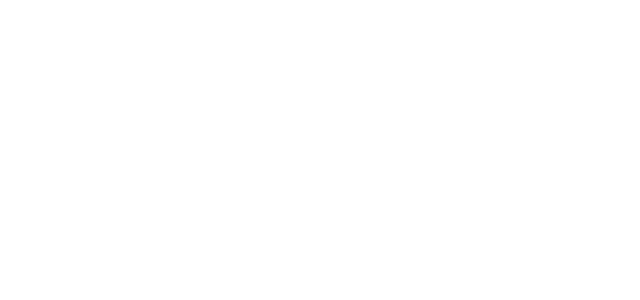
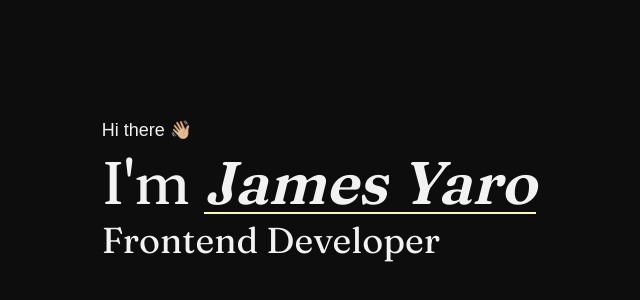
Before and after one commit to yaroCreates/my_portfolio, a Next.js app: page / in a window 1280 px wide. Shown: the part 212-512 px from the top of the page, without its empty margins (321-961 px from the left). Built offline with nearby package versions, Linux system fonts and the light colour scheme.

Commit message:
feat: hero section

```diff
--- /dev/null
+++ b/app/components/Hero.jsx
@@ -0,0 +1,20 @@
+import React from "react";
+
+const Hero = () => {
+  return (
+    <div className="max-w-4xl mx-auto flex items-center justify-center h-screen p-3 sm:p-0">
+      <div className="h-full flex flex-col justify-center items-left gap-2">
+        <h3 className="text-sm md:text-lg text-white w-full">Hi there 👋🏼</h3>
+        <h1 className="text-white text-3xl sm:text-6xl">
+          I&apos;m{" "}
+          <span className="italic font-semibold relative">
+            James Yaro <hr className="absolute w-full right-0 border border-[#FBFCB0]" />
+          </span>
+        </h1>
+        <h1 className="text-white text-2xl sm:text-4xl">Frontend Developer</h1>
+      </div>
+    </div>
+  );
+};
+
+export default Hero;
--- a/app/globals.css
+++ b/app/globals.css
@@ -12,7 +12,7 @@
 }
 
 h1 {
-  font-family: var(--font-roboto-mono);
+  font-family: var(--font-fraunces);
 }
 
 body {
--- a/app/layout.js
+++ b/app/layout.js
@@ -1,5 +1,4 @@
-import localFont from "next/font/local";
-import { Inter, Fraunces } from "next/font/google";
+import { Fraunces, Inter } from "next/font/google";
 import "./globals.css";
 
 const inter = Inter({
--- a/app/page.js
+++ b/app/page.js
@@ -1,9 +1,10 @@
 import Image from "next/image";
+import Hero from "./components/Hero";
 
 export default function Home() {
   return (
-    <div>
-
+    <div className="bg-black">
+      <Hero/>
     </div>
   );
 }
--- a/tailwind.config.js
+++ b/tailwind.config.js
@@ -10,6 +10,12 @@
       colors: {
         background: "var(--background)",
         foreground: "var(--foreground)",
+        black: "#0D0D0D",
+        white: "#F2F2F2",
+        purple1:"#343773",
+        purple2:"#6B41A6",
+
+
       },
     },
   },
```
